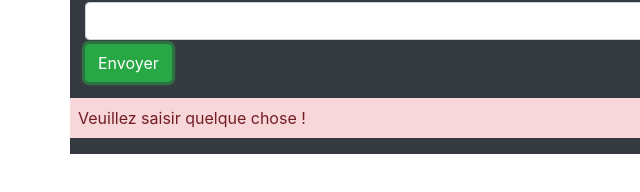
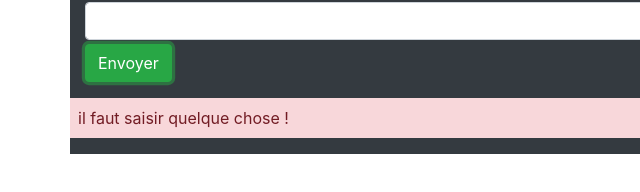
Before and after one commit to OpenClassrooms-Student-Center/5543061-ecrivez-du-javascript-pour-le-web-activity, a plain HTML site: page index.html in a window 1280 px wide. Both pictures are taken after a click on the button "Envoyer". Shown: the part 282-474 px from the top of the page, 0-640 px from the left. Drawn offline with nearby package versions, Linux system fonts and the light colour scheme.

Commit message:
LANGUAGE CHANGE

```diff
--- a/functions.js
+++ b/functions.js
@@ -14,7 +14,7 @@ newsLetterButton.addEventListener('click', () => {
     findAlert.parentElement.removeChild(findAlert);
   }
   if (!newsLetterEmail.value) {
-    newParagraph.textContent = 'Veuillez saisir quelque chose !';
+    newParagraph.textContent = 'il faut saisir quelque chose !';
     newParagraph.classList.add('alert-danger', 'w-100', 'p-2');
     newParagraph.setAttribute('id', 'alert');
     newsLetterSection.appendChild(newParagraph);
```
Also changed, not shown: blog.html (+1 -1 lines).
